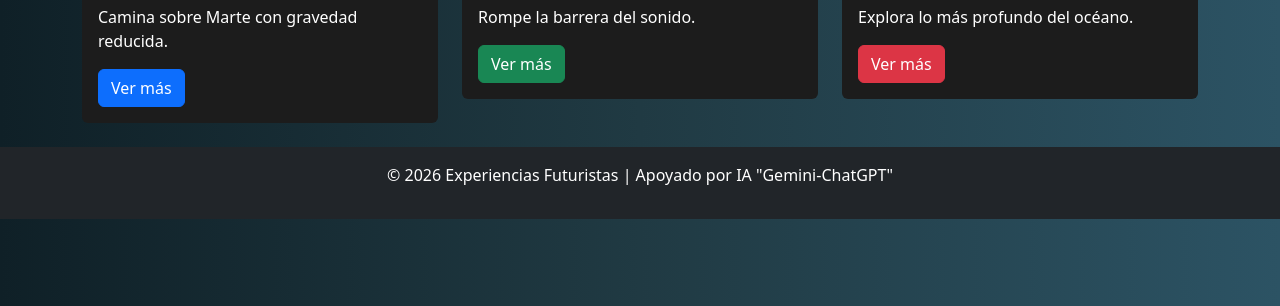
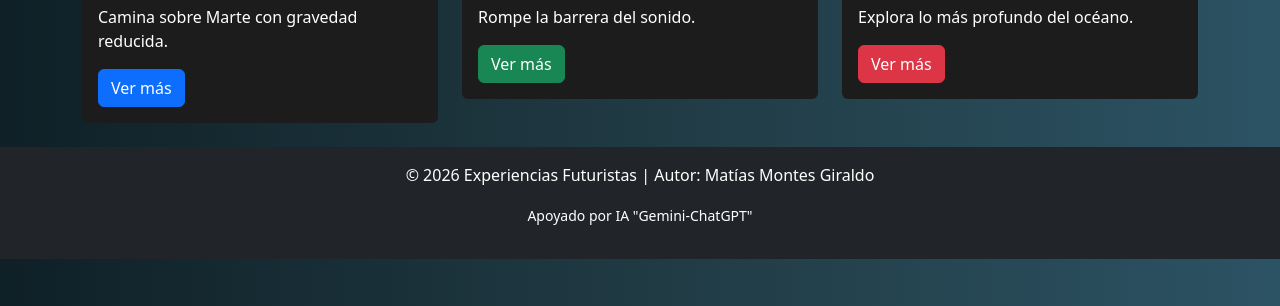
Before and after one commit to Matias2010MG/mi_pagina, a plain HTML site: page index.html in a window 1280 px wide. Shown: the part 494-800 px from the top of the page. Drawn offline with nearby package versions, Linux system fonts and the light colour scheme.

Commit message:
Update index.html

```diff
--- a/index.html
+++ b/index.html
@@ -135,7 +135,8 @@
 
 <!-- FOOTER -->
 <footer class="bg-dark text-center p-3 mt-4">
-  <p>© 2026 Experiencias Futuristas |  Apoyado por IA "Gemini-ChatGPT"</p>
+ <p>© 2026 Experiencias Futuristas | Autor: Matías Montes Giraldo</p>
+<p><small>Apoyado por IA "Gemini-ChatGPT"</small></p>
 </footer>
 
 <!-- Bootstrap JS -->
```
